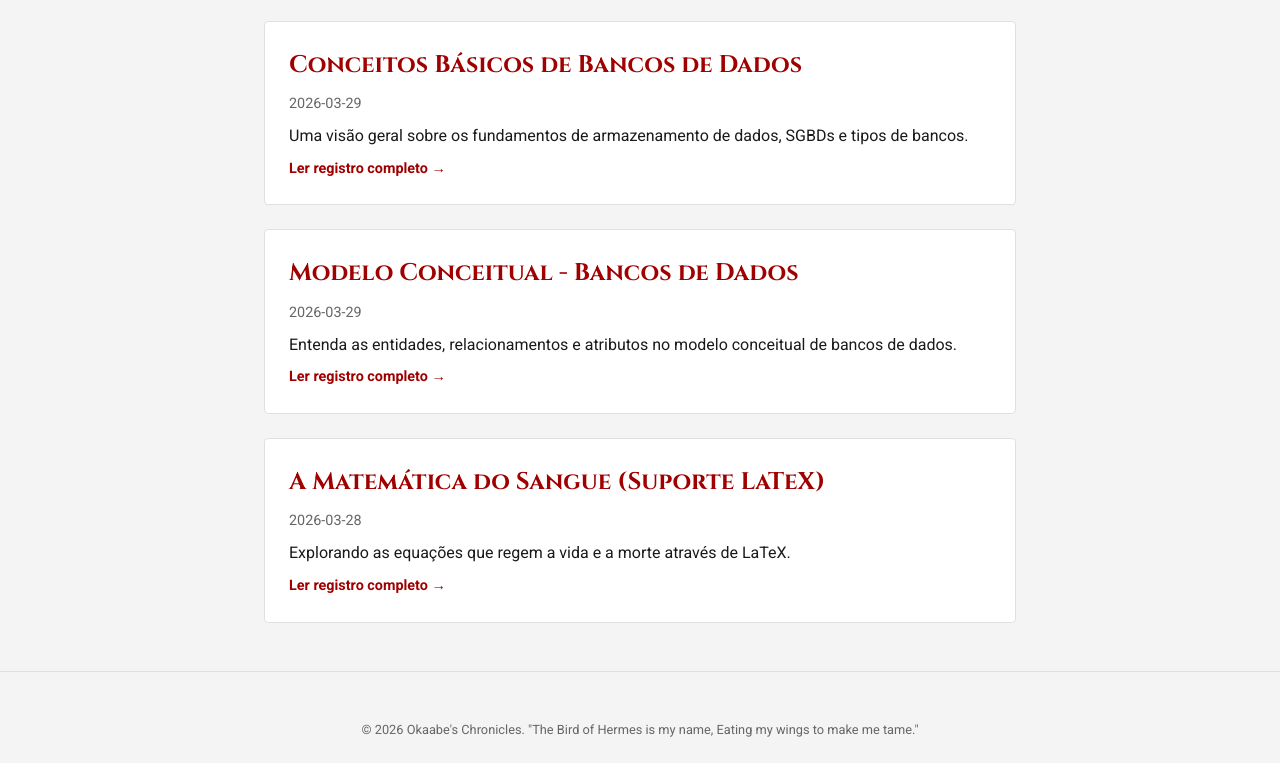
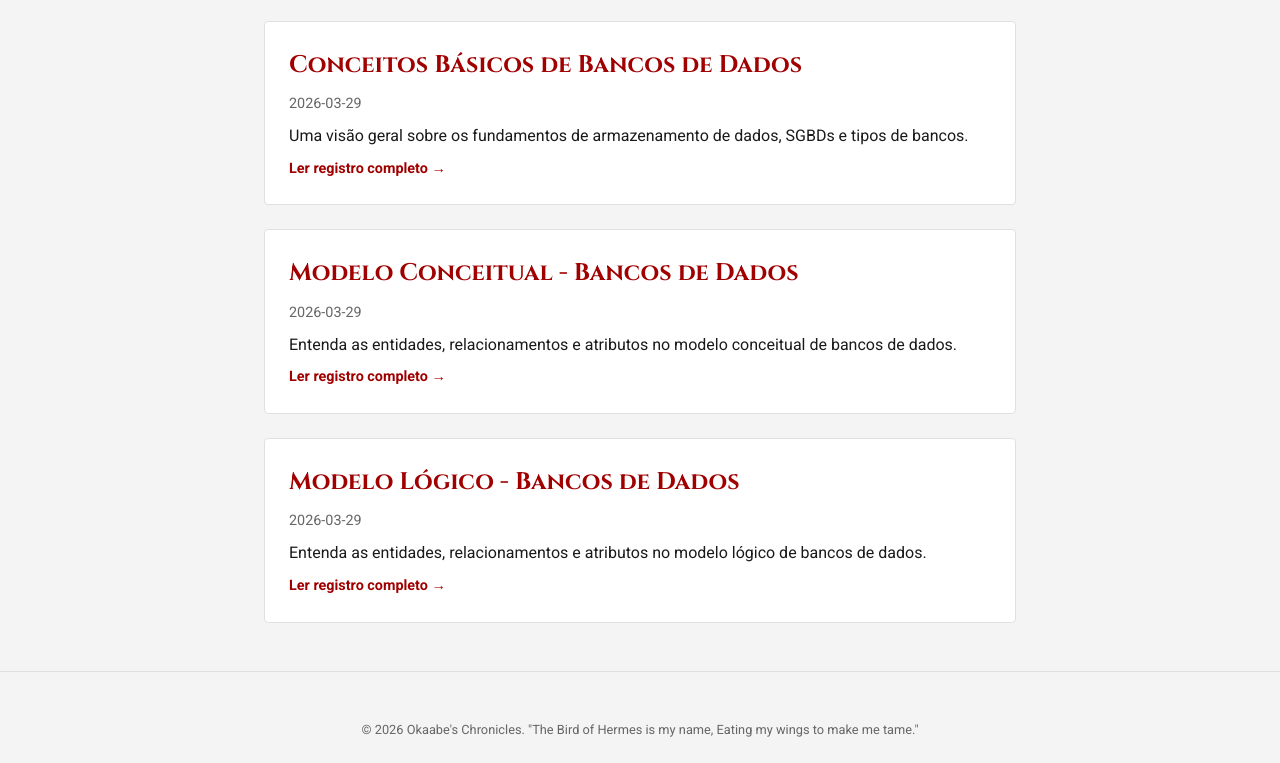
Before and after one commit to tosuki/blog, a plain HTML site: page index.html in a window 1280 px wide. Shown: the part 648-1411 px from the top of the page. Drawn offline with Linux system fonts and the light colour scheme; a web font is replaced by a local one.

Commit message:
feat: add more posts about database

```diff
--- a/css/main.css
+++ b/css/main.css
@@ -328,6 +328,11 @@ a:hover {
     margin-bottom: var(--spacing-sm);
 }
 
+.post-content ul {
+    list-style-position: inside;
+    margin-bottom: 1rem;
+}
+
 .post-content p {
     margin-bottom: 1rem;
 }
--- a/posts/posts.json
+++ b/posts/posts.json
@@ -18,15 +18,15 @@
     "date": "2026-03-29",
     "file": "database/modelo-conceitual.md",
     "summary": "Entenda as entidades, relacionamentos e atributos no modelo conceitual de bancos de dados.",
-    "next_file": "math/blood-math.md",
-    "next_label": "Matemática do Sangue"
+    "next_file": "database/modelo-logico.md",
+    "next_label": "Modelo Lógico"
   },
   {
-    "title": "A Matemática do Sangue (Suporte LaTeX)",
-    "date": "2026-03-28",
-    "file": "math/blood-math.md",
-    "summary": "Explorando as equações que regem a vida e a morte através de LaTeX.",
-    "next_file": "ai/predictor.md",
-    "next_label": "Bases da IA"
+    "title": "Modelo Lógico - Bancos de Dados",
+    "date": "2026-03-29",
+    "file": "database/modelo-logico.md",
+    "summary": "Entenda as entidades, relacionamentos e atributos no modelo lógico de bancos de dados.",
+    "next_file": "database/modelo-fisico.md",
+    "next_label": "Modelo Físico"
   }
 ]
--- a/rss.xml
+++ b/rss.xml
@@ -5,7 +5,7 @@
   <link>https://tosuki.github.io/blog/</link>
   <description>Um blog estático minimalista, focado em performance e estética Gótica/Vitoriana.</description>
   <language>pt-br</language>
-  <lastBuildDate>Mon, 30 Mar 2026 03:20:48 GMT</last_build_date>
+  <lastBuildDate>Mon, 30 Mar 2026 11:39:08 GMT</last_build_date>
   <atom:link href="https://tosuki.github.io/blog/rss.xml" rel="self" type="application/rss+xml" />
 
     <item>
```
Also changed, not shown: assets/gallery.json (+12 -0 lines), assets/img/modelo-logico@1.png (added), assets/img/modelo-logico@2.png (added), 2 other files.
